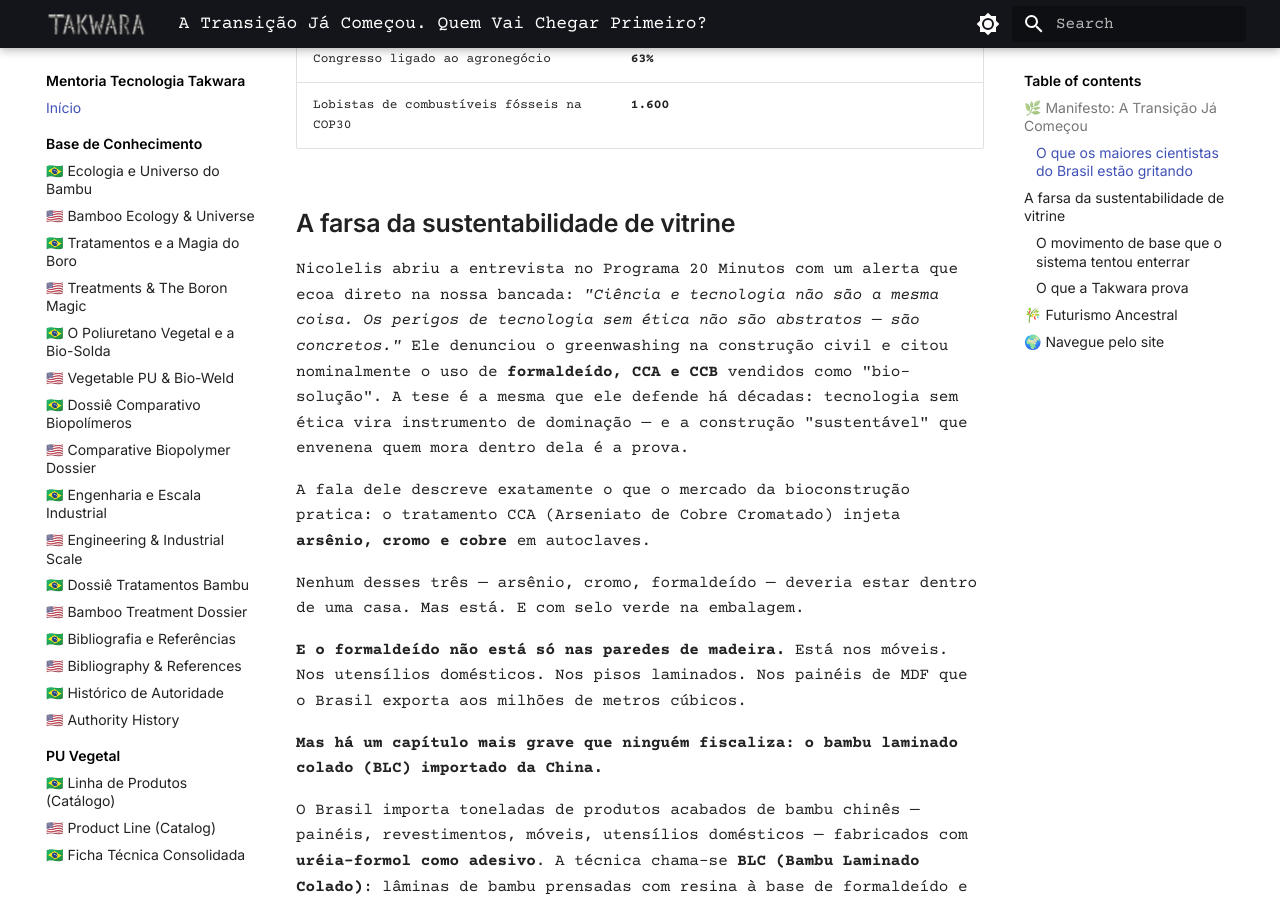
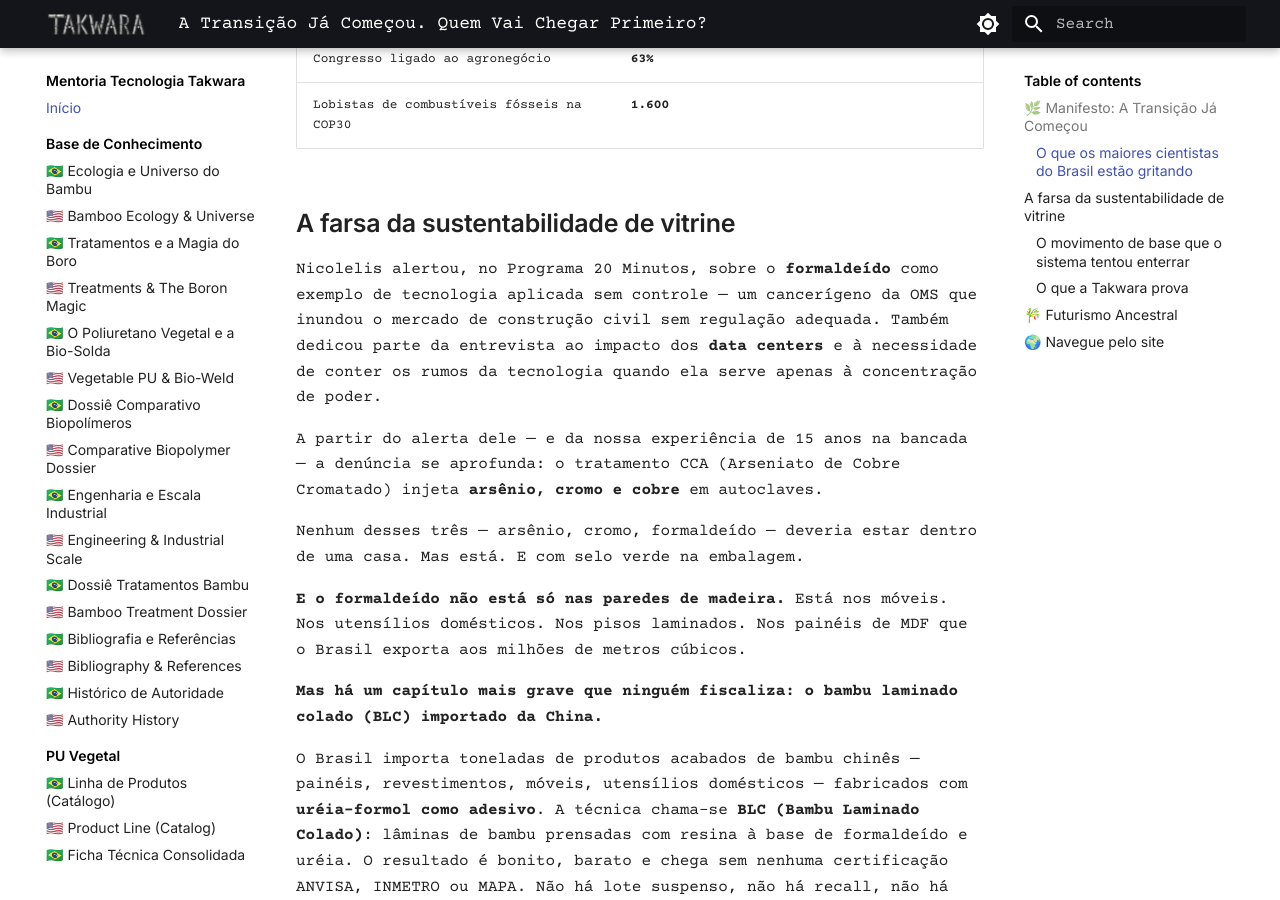
Before and after one commit to takwaratec/Mentoria_Tecnologia_Takwara, an MkDocs documentation site: the page built from docs/index.md, in a window 1280 px wide and 900 px high, scrolled down 1234 px. Built offline with MkDocs 1.6.1 and Material for MkDocs 9.7.7, drawn with Linux system fonts in a browser that asks for light colours.

Commit message:
fix: correcao fala Nicolelis — formaldeido, data centers, sem CCA/CCB atribuido

```diff
--- a/docs/index.md
+++ b/docs/index.md
@@ -50,9 +50,9 @@ A Mentoria Tecnologia Takwara é um projeto que busca transformar o conhecimento
 
 ## A farsa da sustentabilidade de vitrine
 
-Nicolelis abriu a entrevista no Programa 20 Minutos com um alerta que ecoa direto na nossa bancada: *"Ciência e tecnologia não são a mesma coisa. Os perigos de tecnologia sem ética não são abstratos — são concretos."* Ele denunciou o greenwashing na construção civil e citou nominalmente o uso de **formaldeído, CCA e CCB** vendidos como "bio-solução". A tese é a mesma que ele defende há décadas: tecnologia sem ética vira instrumento de dominação — e a construção "sustentável" que envenena quem mora dentro dela é a prova.
+Nicolelis alertou, no Programa 20 Minutos, sobre o **formaldeído** como exemplo de tecnologia aplicada sem controle — um cancerígeno da OMS que inundou o mercado de construção civil sem regulação adequada. Também dedicou parte da entrevista ao impacto dos **data centers** e à necessidade de conter os rumos da tecnologia quando ela serve apenas à concentração de poder.
 
-A fala dele descreve exatamente o que o mercado da bioconstrução pratica: o tratamento CCA (Arseniato de Cobre Cromatado) injeta **arsênio, cromo e cobre** em autoclaves.
+A partir do alerta dele — e da nossa experiência de 15 anos na bancada — a denúncia se aprofunda: o tratamento CCA (Arseniato de Cobre Cromatado) injeta **arsênio, cromo e cobre** em autoclaves.
 
 Nenhum desses três — arsênio, cromo, formaldeído — deveria estar dentro de uma casa. Mas está. E com selo verde na embalagem.
 
```
